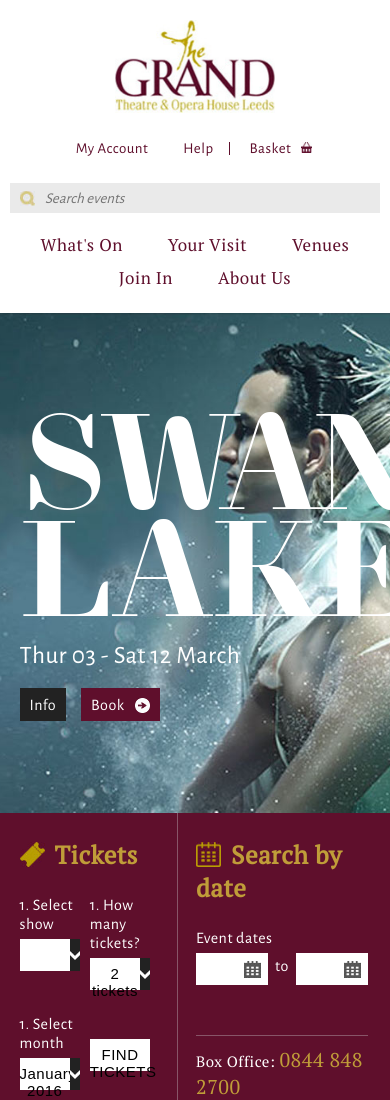
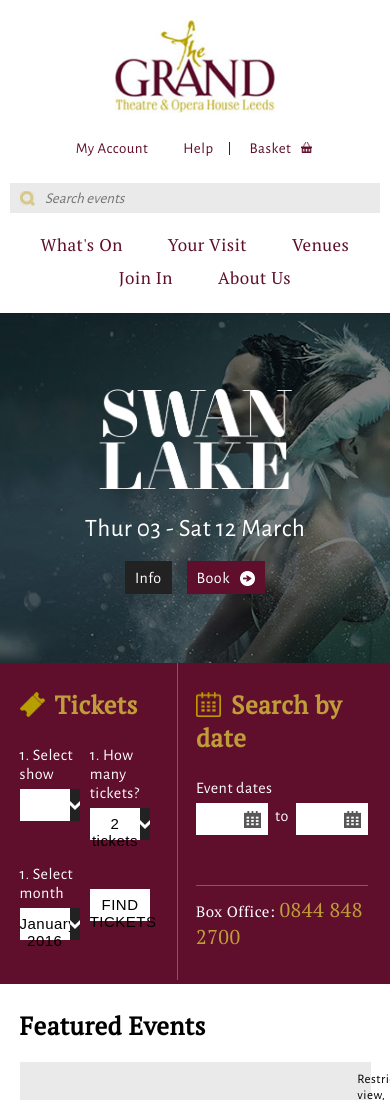
Before and after one commit to oli-laban/theatre-homepage, a website: page index.html in a window 390 px wide. Shown: the top 1100 px of the page. Drawn offline with nearby package versions, Linux system fonts and the light colour scheme.

Commit message:
make carousel responsive

```diff
--- a/index.html
+++ b/index.html
@@ -53,6 +53,7 @@
 
 	<section class="carousel">
 		<div class="slide slide-1" style="background-image: url('img/swan-lake-bg.jpg')">
+			<div class="overlay"></div>
 			<div class="outer-container">
 				<div class="slide-1-contents">
 					<div class="inner-container">
--- a/sass/_carousel.scss
+++ b/sass/_carousel.scss
@@ -5,6 +5,7 @@
 		height: 100%;
 		background-size: cover;
 		background-position: center;
+		position: relative;
 	}
 	.slide-1 {
 		.button-info {
@@ -29,4 +30,54 @@
 			font-weight: 300;
 		}
 	}
+
+	.overlay {
+		position: absolute;
+		top: 0;
+		left: 0;
+		width: 100%;
+		height: 100%;
+		background: rgba(0,0,0,0.5);
+		display: none;
+	}
+
+	@media (max-width: 940px) {
+		height: 400px;
+		.slide-1 {
+			img {
+				height: 150px;
+			}
+			.inner-container {
+				height: 400px;
+			}
+		}
+	}
+
+	@media (max-width: 643px) {
+		height: 350px;
+		.slide-1 {
+			img {
+				height: 100px;
+			}
+			.inner-container {
+				height: 350px;
+			}
+		}
+	}
+
+	@media (max-width: 468px) {
+		.slide-1 {
+
+			.inner-container {
+				align-items: center;
+
+				img, p, a {
+					z-index: 2;
+				}
+			}
+		}
+		.overlay {
+			display: block;
+		}
+	}
 }
```
Also changed, not shown: css/styles.css.
